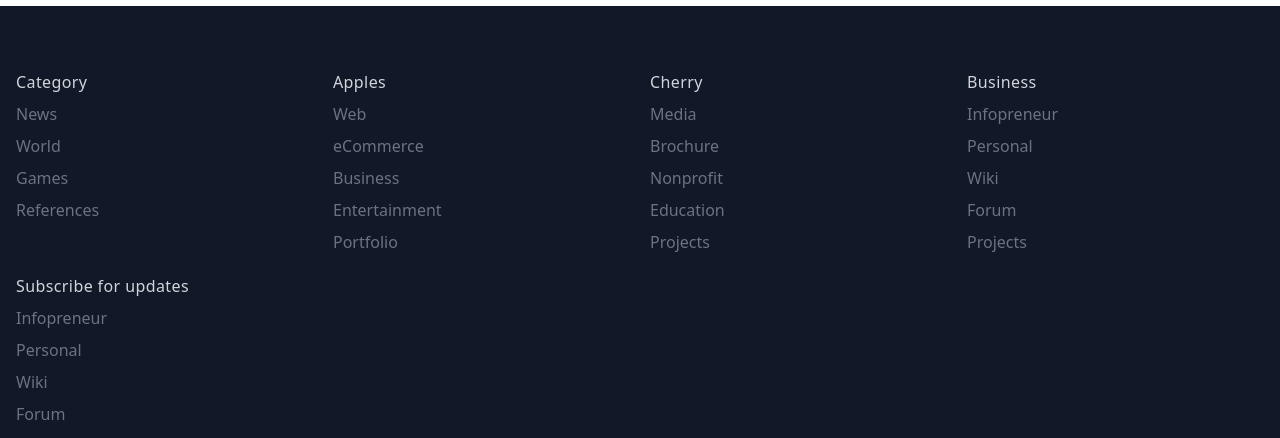
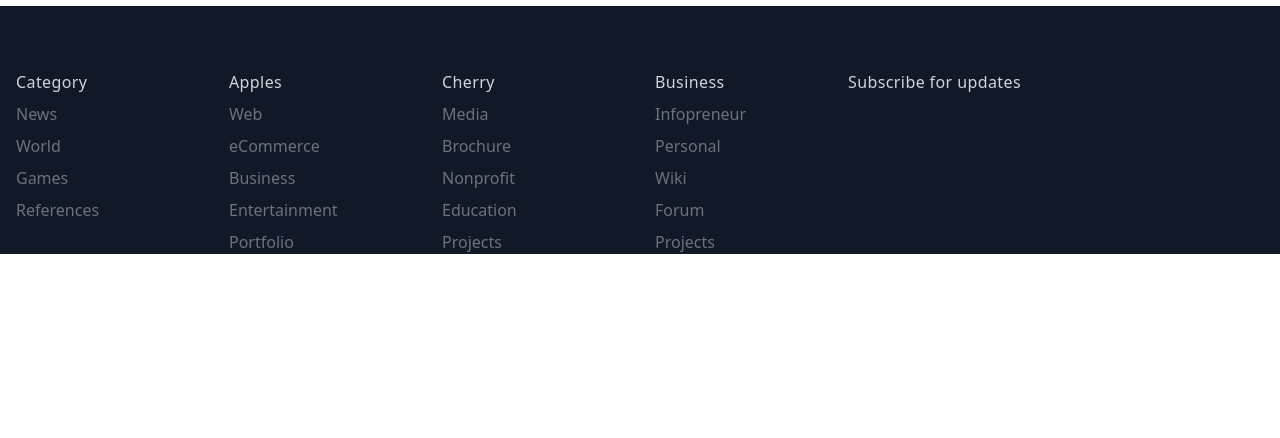
Before and after one commit to NurMuhammad1988/for-techinfo-uz, a React (Vite) app in the folder react-blog-website/: page / in a window 1280 px wide. Shown: the part 797-1235 px from the top of the page. After the commit the page ends 1083 px from the top, so only its background shows below. Built offline with nearby package versions, Linux system fonts and the light colour scheme; no server answers.

Commit message:
a lot of mistake paths

```diff
--- a/react-blog-website/src/conponents/Footer.jsx
+++ b/react-blog-website/src/conponents/Footer.jsx
@@ -4,7 +4,8 @@ const Footer = () => {
     return (
         <div className="bg-gray-900">
             <div className="px-4 pt-16 mx-auto sm:max-w-xl md:max-w-full lg:max-w-screen-xl md:px-24 lg:px-4">
-                <div>
+
+                <div className="grid mb-8 lg:grid-cols-6">
                     <div className="grid grid-cols-2 gap-5 lg:col-span-4 md:grid-cols-4">
                         {/* category 1*/}
                         <div>
@@ -209,12 +210,14 @@ const Footer = () => {
                             </ul>
                         </div>
 
+                    </div>
+
                            {/* subscription*/}
-                           <div>
+                           <div className="md:max-w-md lg:col-span-2 lg:mt-0 mt-5">
                             <p className="font-medium tracking-wide text-gray-300">
                                Subscribe for updates
                             </p>
-                            <ul className="mt-2 space-y-2">
+                            {/* <ul className="mt-2 space-y-2">
                                 <li>
                                     <a
                                         className="text-gray-500 transition-colors duration-300 hover:text-orange-500"
@@ -259,10 +262,14 @@ const Footer = () => {
                                         Projects
                                     </a>
                                 </li>
-                            </ul>
+                            </ul> */}
+
+
+
+
+
+                            {/* 3:07:24 chi minutda qoldi */}
                         </div>
-
-                    </div>
                 </div>
             </div>
         </div>
```
